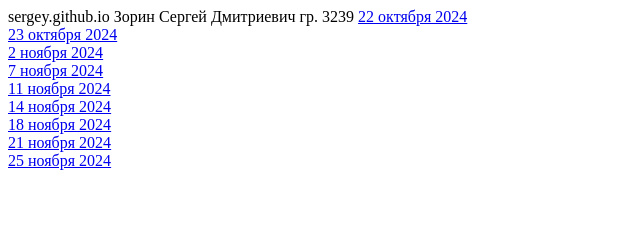
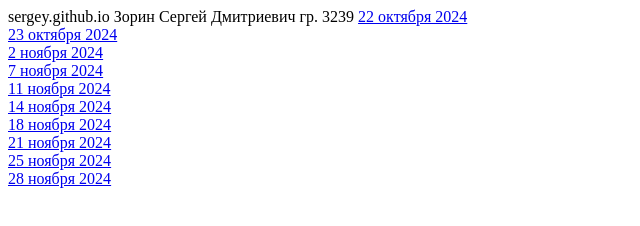
Before and after one commit to sergey5748/sergey5748.github.io, a plain HTML site: page index2.html in a window 1280 px wide. Shown: the whole page, without its empty margins (0-640 px from the left). Drawn offline with Linux system fonts and the light colour scheme.

Commit message:
Update index2.html

```diff
--- a/index2.html
+++ b/index2.html
@@ -16,6 +16,6 @@
     <a href="18nov24.html"> 18 ноября 2024</a> <br>
     <a href="21nov24.html"> 21 ноября 2024</a> <br>
      <a href="25nov24.html"> 25 ноября 2024</a> <br>
-
+    <a href="28nov24.html"> 28 ноября 2024</a> <br>
 </body>
 </html>
```
